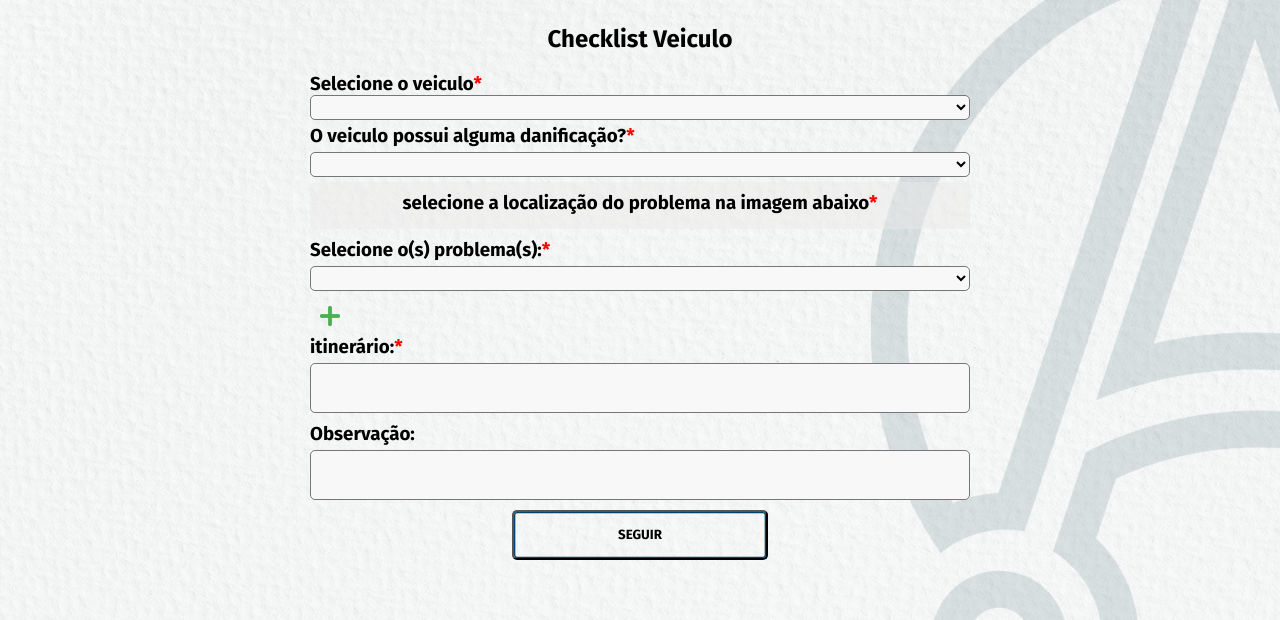
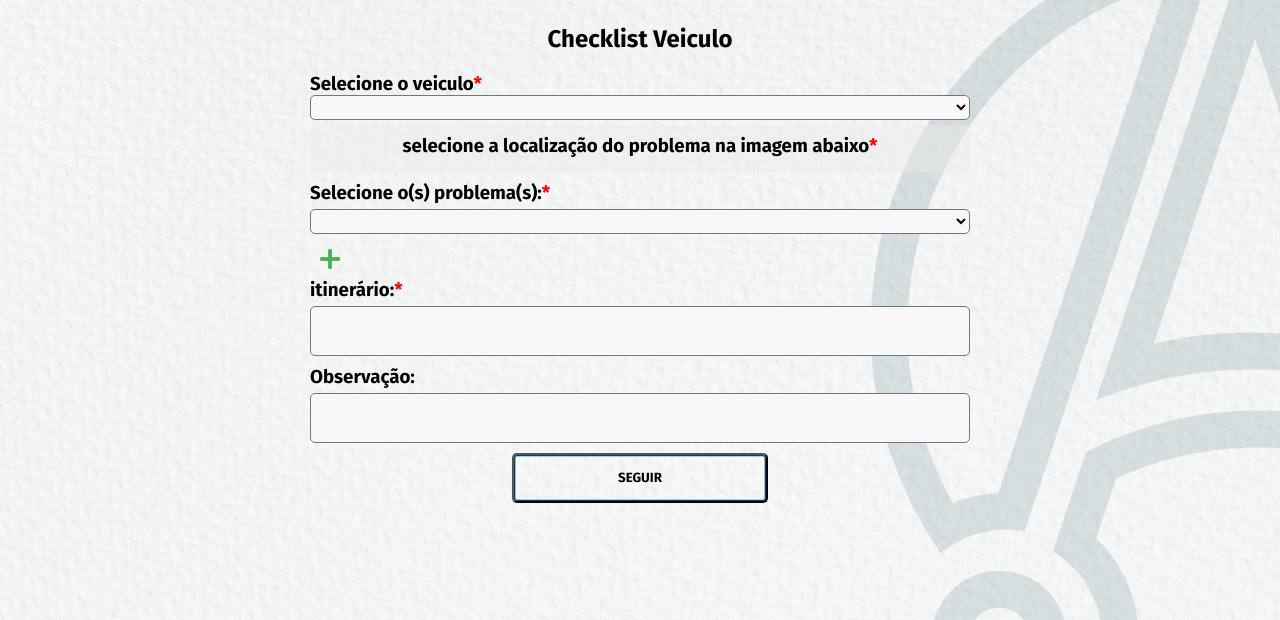
Before and after one commit to FelJohnny/Transporte-check, a PHP site: page /entrega.html in a window 1280 px wide. Shown: the part 66-686 px from the top of the page. Run offline with PHP 8.4, Linux system fonts and the light colour scheme.

Commit message:
aplicando mais js

```diff
--- a/css/entrega.css
+++ b/css/entrega.css
@@ -36,6 +36,12 @@
     background-color: rgb(235, 234, 234);
     transition: 0.3;
 }
+
+.desabilita{
+    display: none; /* ativa com js*/
+
+}
+
 
 .boximg{
     width: 40rem;
--- a/entrega.html
+++ b/entrega.html
@@ -33,8 +33,9 @@
                 <option value="2">Fiorino - Fiat</option>
             </select>
 
-            <h3>O veiculo possui alguma danificação?<span class="required">*</span></h3>
-            <select name="danificacao" id="danificacao" class="list-btn" required>
+            <h3 class="desabilita desc-danificacao">O veiculo possui alguma danificação?<span class="required">*</span></h3>
+
+            <select name="danificacao" id="danificacao" class="list-btn desabilita" required>
                 <option selected disabled hidden></option>
                 <option value="1">Sim</option>
                 <option value="2">Não</option>
@@ -42,7 +43,8 @@
 
             <div class="boximg">
 
-                <h3>selecione a localização do problema na imagem abaixo<span class="required">*</span></h3>
+                <h3 class="desc-boximg">selecione a localização do problema na imagem abaixo<span class="required">*</span></h3>
+
                 <div class="contain-circulo-veiculo1"><!--FIORINO-->
                     <img src="./img/Fiorino-img.png" alt="Fiorino">
                     <div class="circulo-btn veiculo1-btn-1">1</div>
--- a/js/entrega.js
+++ b/js/entrega.js
@@ -1,18 +1,27 @@
 function trocaVeiculo(){
     var veiculoList = document.getElementById("veiculos");
+    var danificacaoList = document.getElementById("danificacao");
     var veiculosValues = veiculoList.options[veiculoList.selectedIndex].value;
+    let h3Danificacao = document.querySelector('.desc-danificacao');
+
 
     let imgVeiculo1 = document.querySelector('.contain-circulo-veiculo1');
     let imgVeiculo2 = document.querySelector('.contain-circulo-veiculo2');
 
+
+
     if (veiculosValues == 1){
+
+        h3Danificacao.style.display='block';
+        danificacaoList.style.display='block';
 
         imgVeiculo1.style.display ='block';
         imgVeiculo2.style.display='none';
 
+
     }else if(veiculosValues == 2){
-
-
+        h3Danificacao.style.display='block';
+        danificacaoList.style.display='block';
         imgVeiculo2.style.display='block';
         imgVeiculo1.style.display='none';
     }
```
